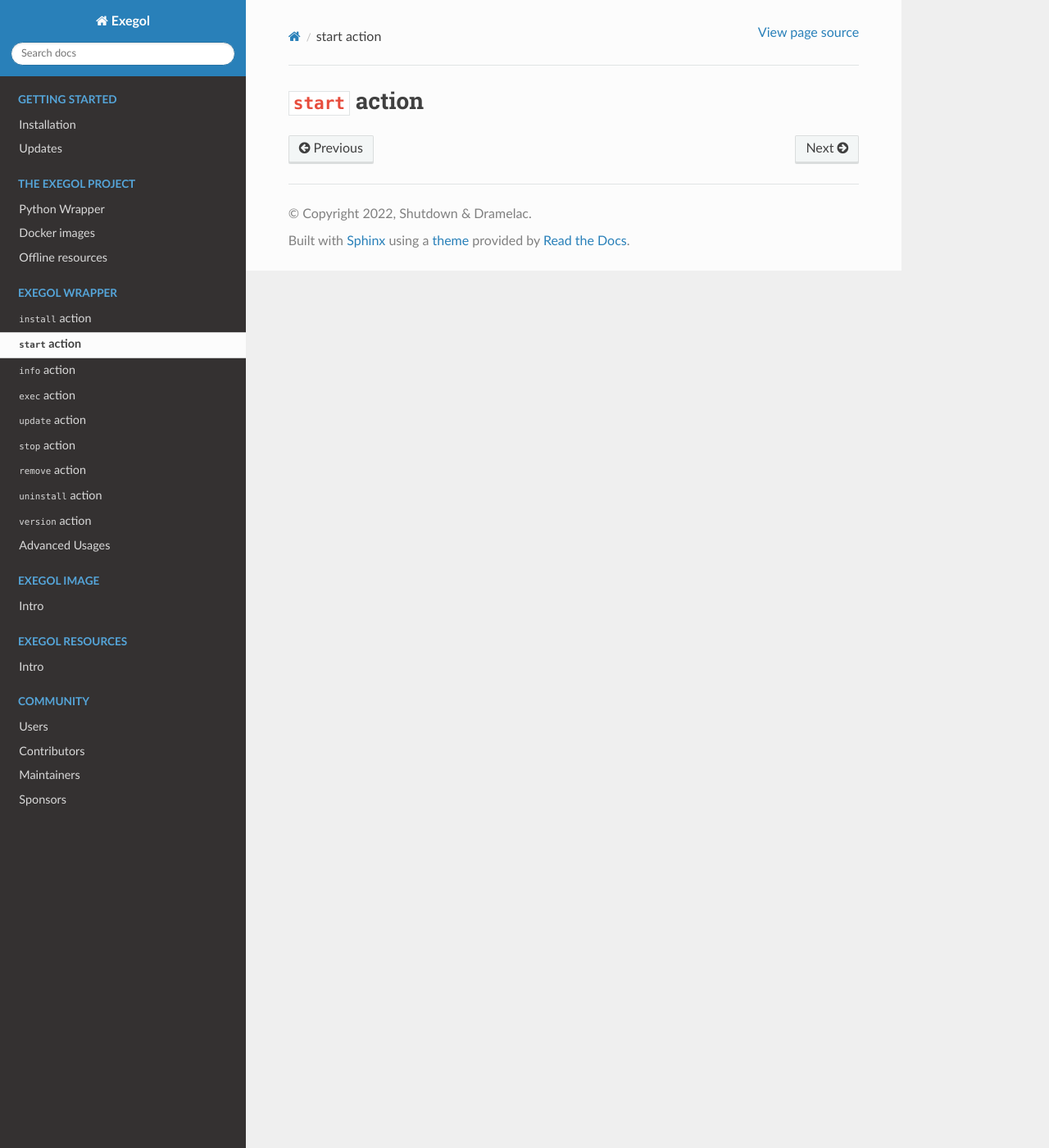
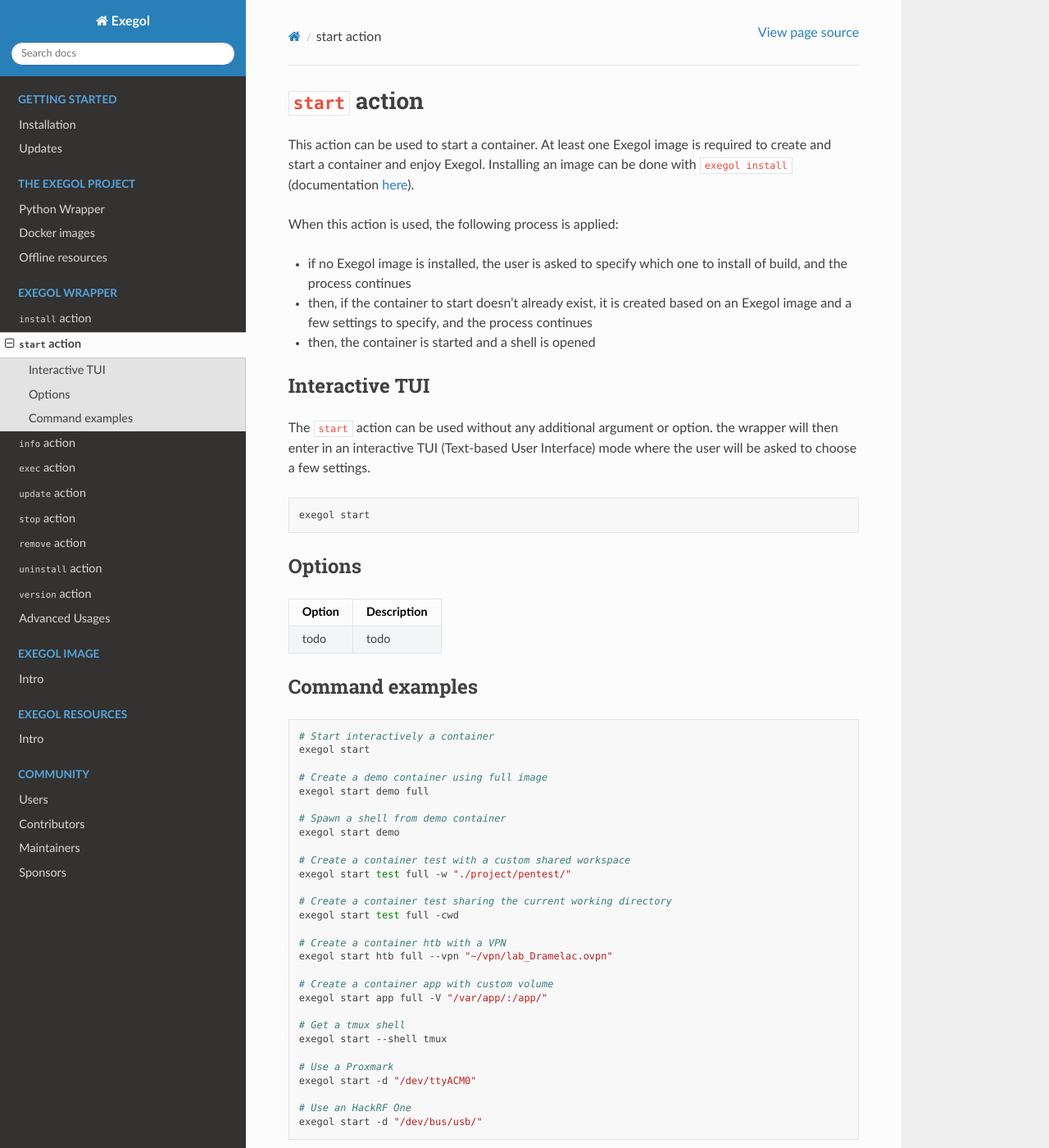
Before and after one commit to ThePorgs/Exegol-docs, a Sphinx documentation site: the page built from source/exegol-wrapper/start.rst, in a window 1280 px wide and 1400 px high. Shown: the whole window at 82% size. Built offline with Sphinx 7.4.7 and the Read the Docs theme 2.0.0, drawn with Linux system fonts in a browser that asks for light colours.

Commit message:
Started DAT, added install.rst and start.rst, modified offline-resources.rst

```diff
--- a/source/exegol-wrapper/start.rst
+++ b/source/exegol-wrapper/start.rst
@@ -1,2 +1,65 @@
 :code:`start` action
 ====================
+
+This action can be used to start a container. At least one Exegol image is required to create and start a container and enjoy Exegol. Installing an image can be done with ``exegol install`` (documentation
+:doc:`here </exegol-wrapper/install>`).
+
+When this action is used, the following process is applied:
+
+* if no Exegol image is installed, the user is asked to specify which one to install of build, and the process continues
+* then, if the container to start doesn't already exist, it is created based on an Exegol image and a few settings to specify, and the process continues
+* then, the container is started and a shell is opened
+
+Interactive TUI
+---------------
+
+The ``start`` action can be used without any additional argument or option. the wrapper will then enter in an interactive TUI (Text-based User Interface) mode where the user will be asked to choose a few settings.
+
+.. code-block:: bash
+
+   exegol start
+
+Options
+-------
+
+=================== =============
+ Option              Description
+=================== =============
+ todo                todo
+=================== =============
+
+
+Command examples
+----------------
+
+.. code-block:: bash
+
+   # Start interactively a container
+   exegol start
+
+   # Create a demo container using full image
+   exegol start demo full
+
+   # Spawn a shell from demo container
+   exegol start demo
+
+   # Create a container test with a custom shared workspace
+   exegol start test full -w "./project/pentest/"
+
+   # Create a container test sharing the current working directory
+   exegol start test full -cwd
+
+   # Create a container htb with a VPN
+   exegol start htb full --vpn "~/vpn/lab_Dramelac.ovpn"
+
+   # Create a container app with custom volume
+   exegol start app full -V "/var/app/:/app/"
+
+   # Get a tmux shell
+   exegol start --shell tmux
+
+   # Use a Proxmark
+   exegol start -d "/dev/ttyACM0"
+
+   # Use an HackRF One
+   exegol start -d "/dev/bus/usb/"
--- a/source/the-exegol-project/offline-resources.rst
+++ b/source/the-exegol-project/offline-resources.rst
@@ -1,2 +1,4 @@
 Offline resources
 =================
+
+Exegol's "offline resources" are a neat choice of standalone tools and scripts that are often used during penetration tests, CTFs and red-teams, like LinPEAS, WinPEAS, LinEnum, PrivescCheck, SysinternalsSuite, mimikatz, Rubeus, PowerSploit and many more. Exegol users don't have to download those resources again every time they're needed anymore. Everything is managed by the wrapper and they are shared with every container (at ``/opt/resources``).
```
Also changed, not shown: TODO.md (+3 -0 lines), source/exegol-wrapper/install.rst (+45 -0 lines), 1 other file.
